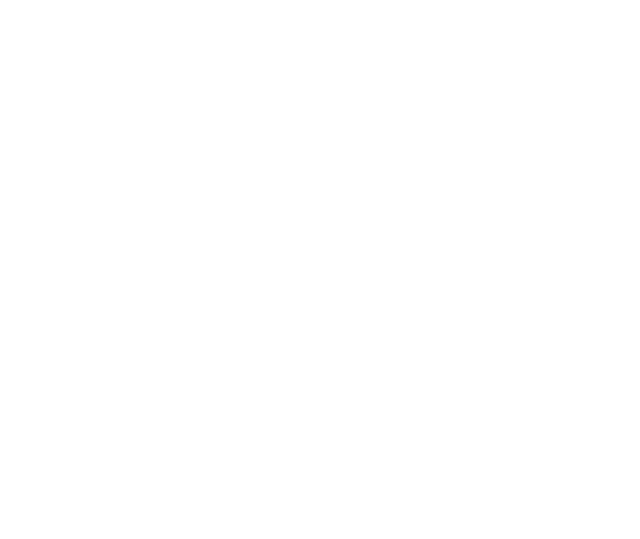
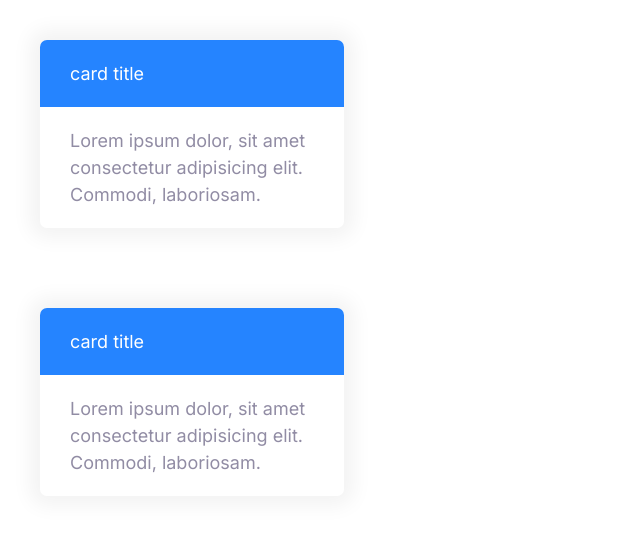
Before and after one commit to bschink/html-playground, a plain HTML site: page index.html in a window 1280 px wide. Shown: the whole page, without its empty margins (0-640 px from the left). Drawn offline with Linux system fonts and the light colour scheme.

Commit message:
card component added

```diff
--- a/css/styles.css
+++ b/css/styles.css
@@ -274,3 +274,25 @@ a {
         font-size: 1.5rem;
     }
 }
+
+/* cards */
+.card {
+    border-radius: 7px;
+    box-shadow: 0 0 20px 10px #f3f3f3;
+    overflow: hidden;
+}
+
+.card__header,
+.card__body {
+    padding: 2rem 3rem;
+}
+
+.card--primary .card__header {
+    background: var(--color-primary);
+    color: white;
+}
+
+.card--secondary .card__header {
+    background: var(--color-secondary);
+    color: white;
+}
--- a/index.html
+++ b/index.html
@@ -12,7 +12,23 @@
 </head>
 
 <body>
+    <div style="width: 30%; padding: 4rem">
+        <div class="card card--primary">
+            <header class="card__header">card title</header>
+            <div class="card__body">
+                Lorem ipsum dolor, sit amet consectetur adipisicing elit. Commodi, laboriosam.
+            </div>
+        </div>
+    </div>
 
+    <div style="width: 30%; padding: 4rem">
+        <div class="card card--primary">
+            <header class="card__header">card title</header>
+            <div class="card__body">
+                Lorem ipsum dolor, sit amet consectetur adipisicing elit. Commodi, laboriosam.
+            </div>
+        </div>
+    </div>
 </body>
 
 </html>
```
Also changed, not shown: components/cards.html (added, +18 -0 lines).
